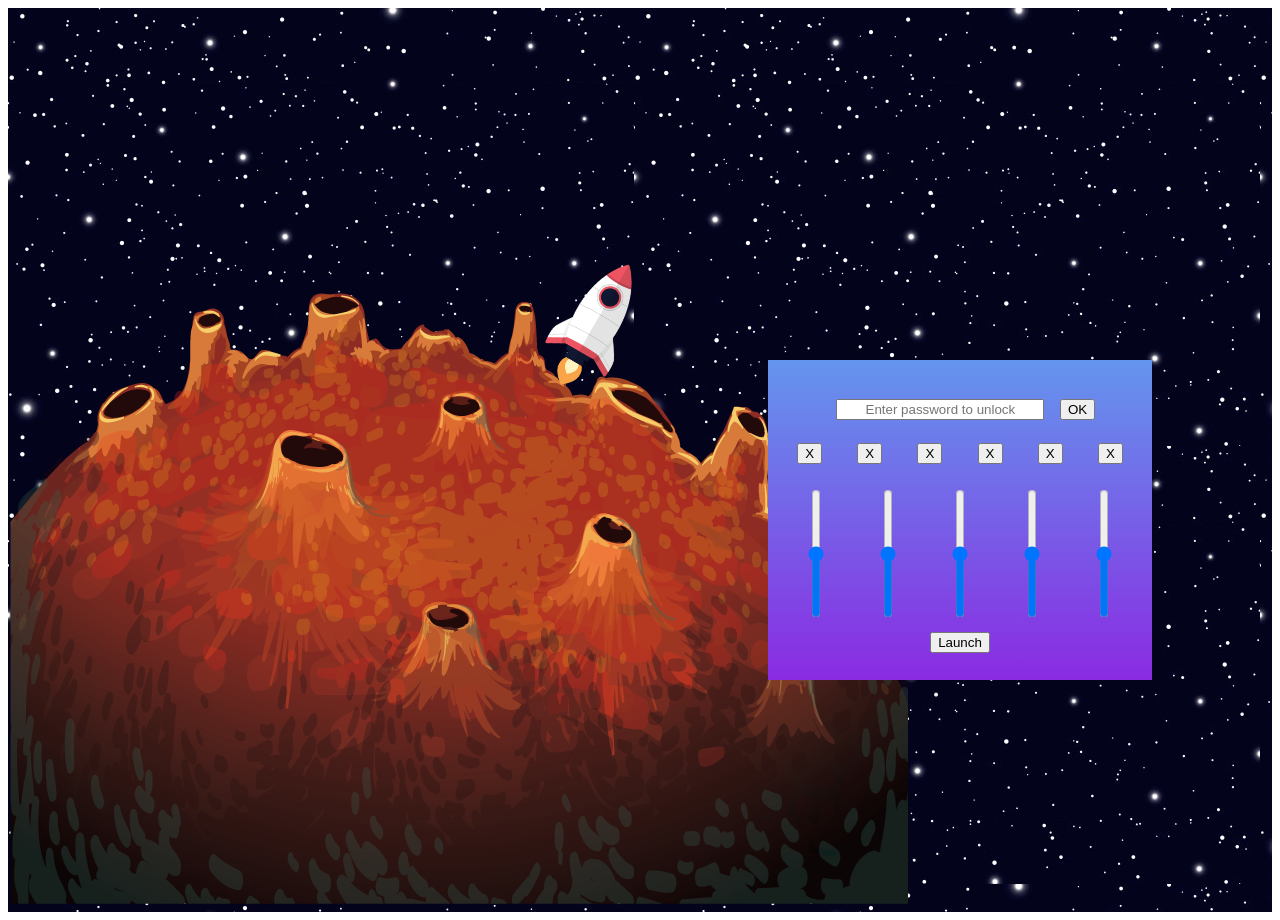
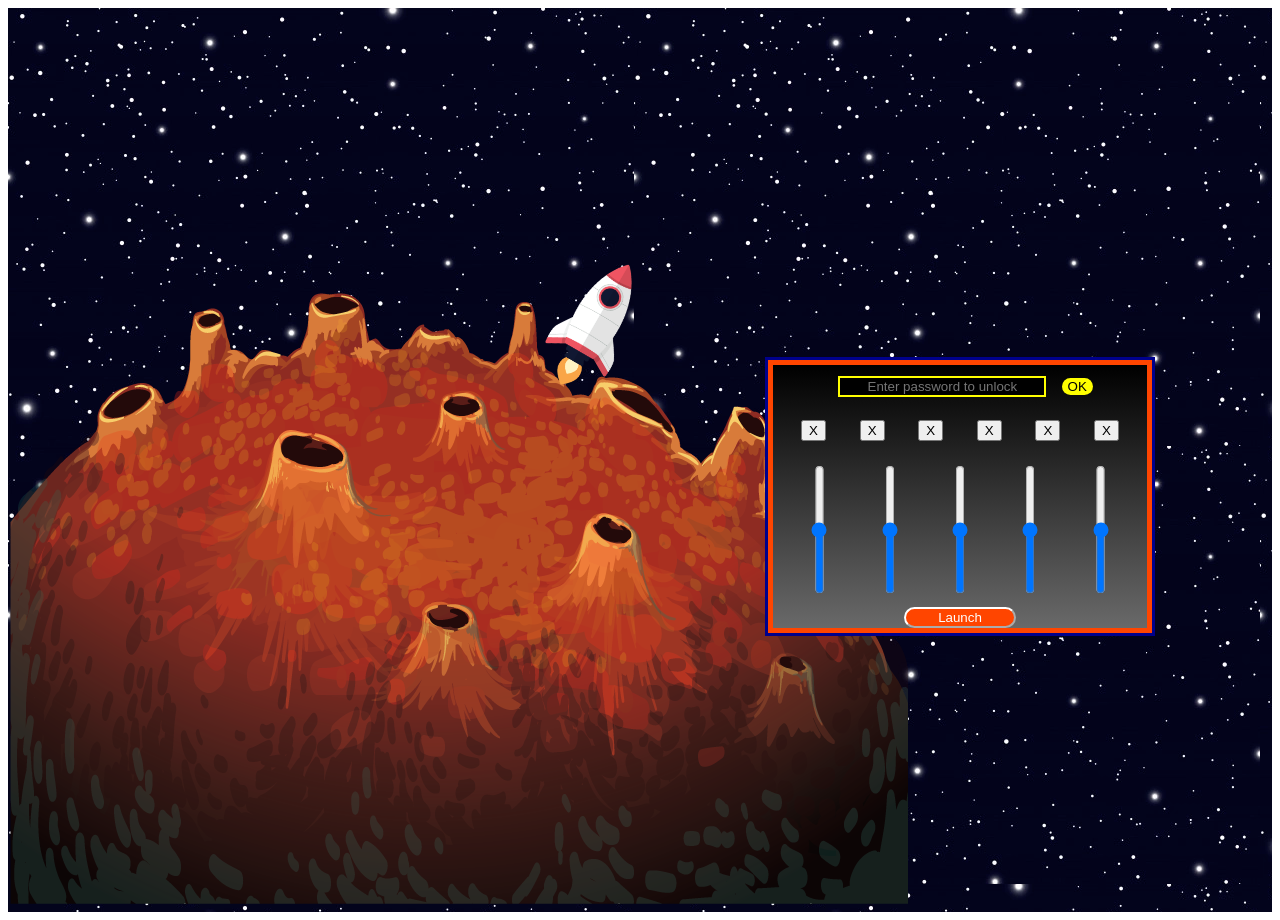
Before and after one commit to jakubgatarski/Open-Space, a plain HTML site: page index.html in a window 1280 px wide. Drawn offline with Linux system fonts and the light colour scheme.

Commit message:
3rd stage completed

```diff
--- a/index.html
+++ b/index.html
@@ -13,8 +13,8 @@
     </div>
 
     <div class="control-panel">
-
-        <input id="password" placeholder="Enter password to unlock">
+        <div class="control-panel__inner">
+            <input type="password" id="password" placeholder="Enter password to unlock">
 
             <input id="unlock-btn" type="button" value="OK">
 
@@ -33,8 +33,8 @@
                 <input type="range" orient="vertical">
                 <input type="range" orient="vertical">
             </div>
-        <input type="button" value="Launch">
-
+            <input id="launch-btn" type="button" value="Launch">
+        </div>
     </div>
 </div>
 </body>
--- a/style.css
+++ b/style.css
@@ -22,7 +22,7 @@ img.rocket{
     right: 10%;
     background: linear-gradient(cornflowerblue, blueviolet);
     width: 30%;
-    height: 40%;
+    height: 34%;
     /*display: flex;
     flex-direction: column;
     justify-content: space-around;
@@ -36,7 +36,26 @@ img.rocket{
     width: 200px;
     text-align: center;
     margin: 3%;
+    border: solid 2px yellow;
+    color: white;
+    background-color: black;
 }
+
+#unlock-btn{
+    background-color: yellow;
+    color: black;
+    border: black 3px;
+    border-radius: 30px;
+}
+#launch-btn{
+    background-color: orangered;
+    color: white;
+    border-radius: 50px;
+    border-color: white;
+    width: 30%;
+    height: 200%;
+}
+
 
 
 .check-buttons{
@@ -63,7 +82,9 @@ input[type=range][orient=vertical]
 
 
 }
-#launch-btn{
-    /*align-self: end;*/
 
+.control-panel__inner{
+    border: solid orangered 5px;
+    outline: 3px solid darkblue;
+    background: linear-gradient(black, dimgrey);
 }
```
Lines whose indentation alone changed are shown as unchanged.
